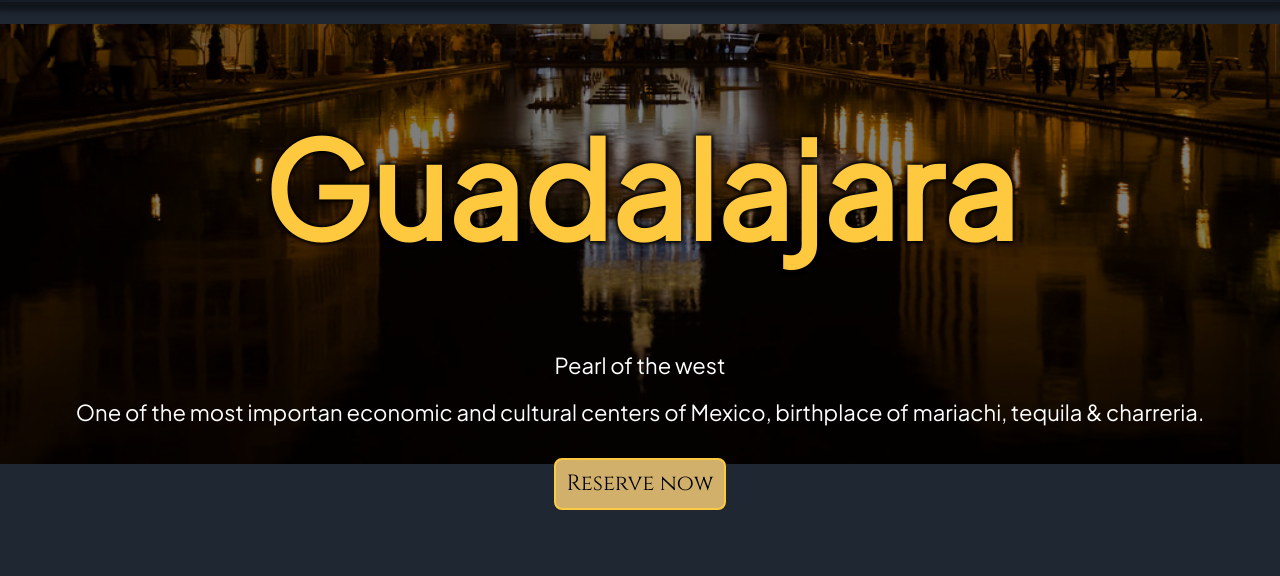
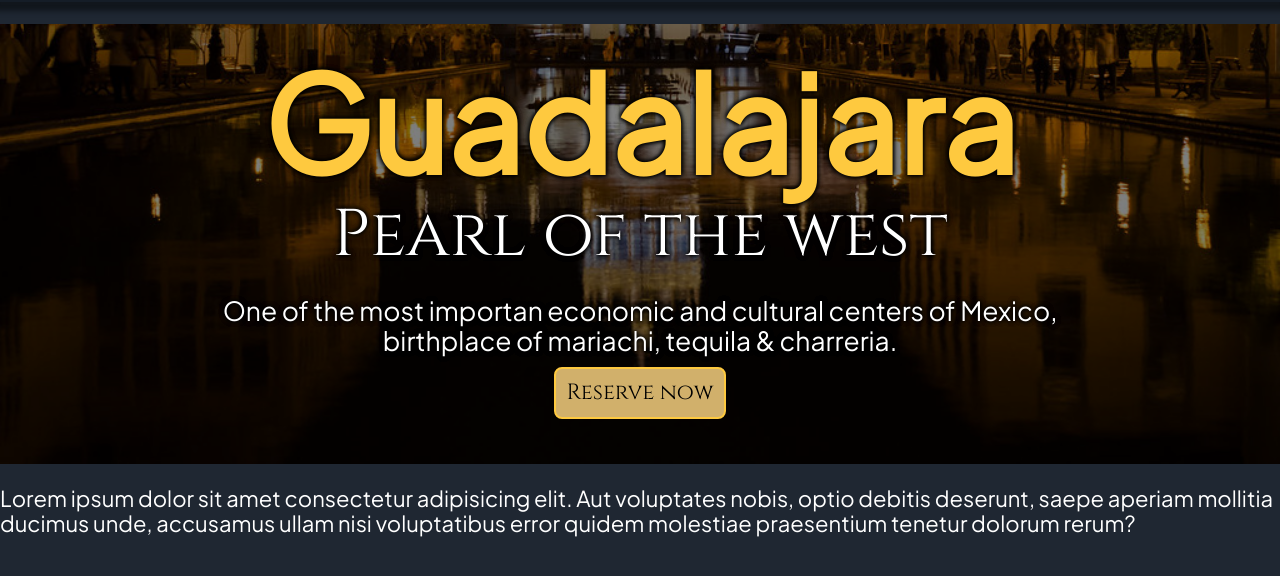
Before and after one commit to vinsmake/jalisco_getaway, a website: page index.html in a window 1280 px wide. Shown: the part 64-640 px from the top of the page. Drawn offline with nearby package versions, Linux system fonts and the light colour scheme.

Commit message:
chore | hero finished.

```diff
--- a/css/scss/layout/_hero.scss
+++ b/css/scss/layout/_hero.scss
@@ -1,7 +1,11 @@
+$hero--shadow: 0px 0px 5px $black,
+0px 0px 5px $black,
+0px 0px 5px $black;
+
 .hero {
     width: 100%;
     height: 20rem;
-    margin: 1rem 0rem;
+    margin: 1rem auto;
 /*  cover, need to put the source of the starting from css/style.css */
     background: url(../src/img/background.jpg) no-repeat 50% 100%;
     background-size: cover;
@@ -19,9 +23,26 @@
         .hero__content--title {
             font-size: 6rem;
             color: $yellow;
-            text-shadow: 0px 0px 5px $black,
-            0px 0px 5px $black,
-            0px 0px 5px $black;
+            text-shadow: $hero--shadow;
+            margin: 1rem 0 0 0;
+
+        }
+
+        :nth-child(2) {
+            color: transparent;
+            font-size: 3rem;
+            margin: 0 0 1rem 0;
+            text-shadow: $hero--shadow;
+            color: $white;
+            font-family: $title;
+        }
+
+        :nth-child(3) {
+            color: $white;
+            text-shadow: $hero--shadow;
+            font-size: 1.2rem;
+            max-width: 40rem;
+            margin: 0rem auto;
         }
     }
 }
--- a/index.html
+++ b/index.html
@@ -42,6 +42,7 @@
         </div>
     </section>
     <main>
+        Lorem ipsum dolor sit amet consectetur adipisicing elit. Aut voluptates nobis, optio debitis deserunt, saepe aperiam mollitia ducimus unde, accusamus ullam nisi voluptatibus error quidem molestiae praesentium tenetur dolorum rerum?
     </main>
     <!-- END HERO -->
     <script src="js/global.js"></script>
```
Also changed, not shown: css/style.css, 1 other file.
